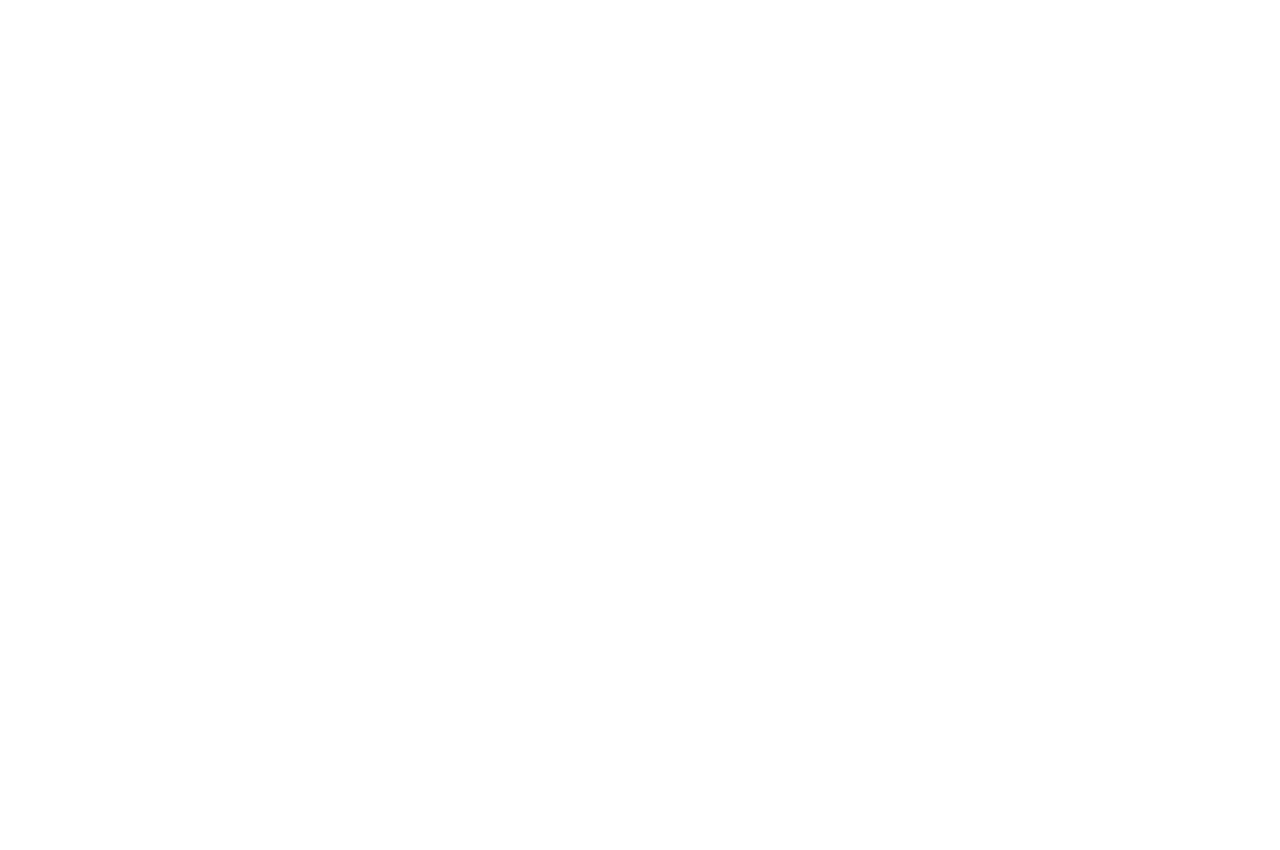
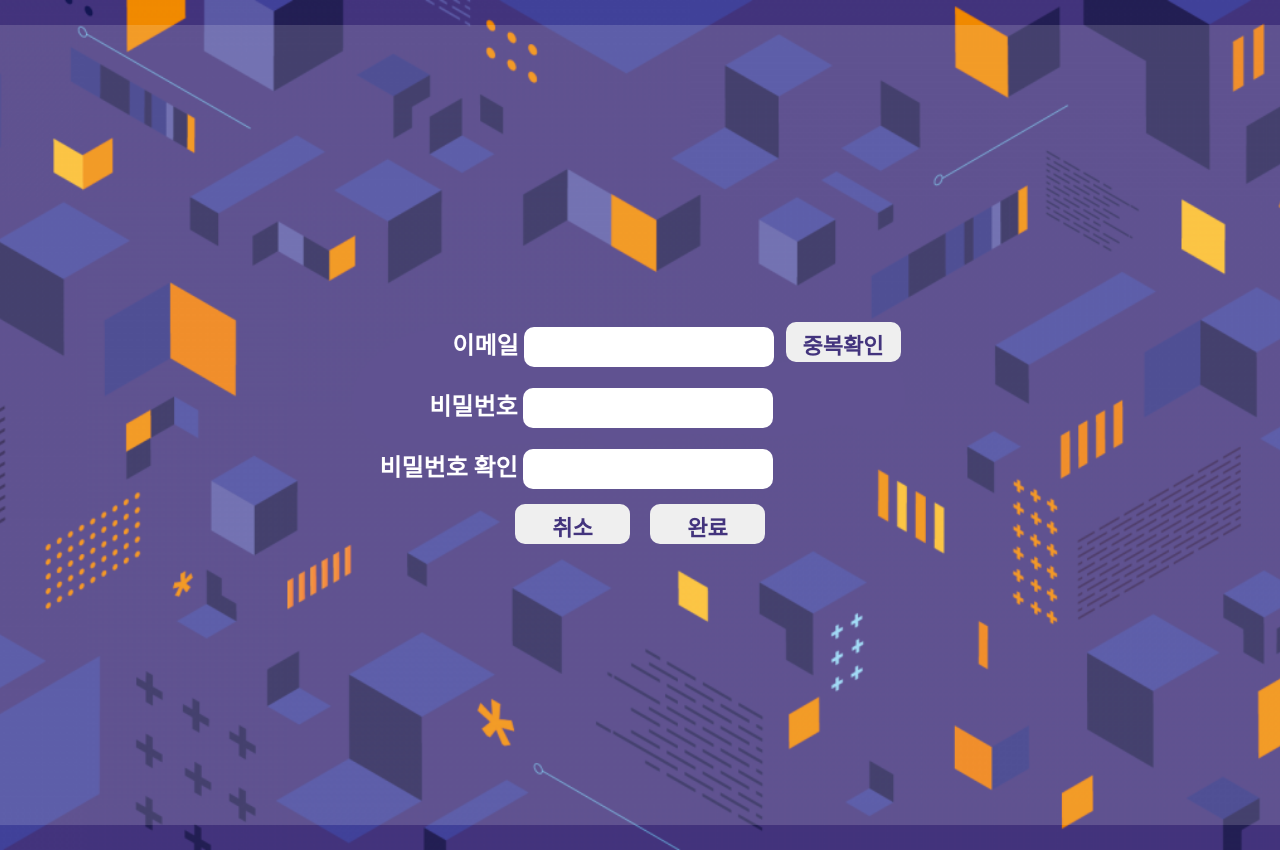
Before and after one commit to codestates-seb/seb45_pre_033, a React (Create React App) app in the folder client/: page / in a window 1280 px wide. Before the commit the page ends 800 px from the top, so only its background shows below. Built offline with nearby package versions, Linux system fonts and the light colour scheme; the HTML template or start-up script is replaced by a standard one.

Commit message:
회원가입 기본틀 완성

```diff
--- a/client/src/App.js
+++ b/client/src/App.js
@@ -1,10 +1,11 @@
 import React from 'react';
 import './App.css';
+import MainPage from './pages/MainPage';
 
 
 function App() {
   return (
-    <div></div>
+    <MainPage/>
   );
 }
 
--- a/client/src/components/SignUp.jsx
+++ b/client/src/components/SignUp.jsx
@@ -1,4 +1,4 @@
-import React from "react";
+import React,{useState} from "react";
 import styled from "styled-components";
 
 const SignUpContainer = styled.div`
@@ -9,8 +9,18 @@ const SignUpContainer = styled.div`
     flex-direction: column;
     align-items: center;
     justify-content: center;
+`
+const SignUpInputContainer = styled.div`
+    display: flex;
+    flex-direction: column;
+    align-items: end;
     gap: 20px;
 `
+const InputLabel = styled.label`
+  font-size: 24px;
+  font-weight: bold;
+  color: white;
+`;
 const SignUpInput=styled.input`
     height: 40px;
     width: 250px;
@@ -22,6 +32,20 @@ const SignUpInput=styled.input`
     margin-left: 5px;
     border: none;
     padding-left: 7px;
+    margin-right: 128px;
+`
+const SignUpInputEmail = styled.input`
+    height: 40px;
+    width: 250px;
+    background-color: white;
+    border-radius: 10px;
+    color: #43347d;
+    font-size: 22px;
+    font-weight: bold;
+    margin-left: 5px;
+    border: none;
+    padding-left: 7px;
+    margin-right: 12px;
 `
 const Button = styled.button`
   width: 115px;
@@ -37,11 +61,29 @@ const Button = styled.button`
     font-size: 23px;
   }
 `;
+const ButtonContainer = styled.div`
+    display: flex;
+    gap : 20px;
+`
 
 export default function SignUp() {
+    const [infor, setInfor] = useState({
+        email: ``,
+        password: ``,
+        passwordCheck:``
+    });
+
     return (
         <SignUpContainer>
-
+            <SignUpInputContainer>
+                <InputLabel>이메일<SignUpInputEmail type="text" value={infor.email} name="email" /><Button>중복확인</Button></InputLabel>
+                <InputLabel>비밀번호<SignUpInput type="password"value={infor.password} name="password"/></InputLabel>
+                <InputLabel>비밀번호 확인<SignUpInput type="password" value={infor.passwordCheck} name="passwordCheck"/></InputLabel>
+            </SignUpInputContainer>
+            <ButtonContainer>
+                <Button>취소</Button>
+                <Button>완료</Button>
+            </ButtonContainer>
         </SignUpContainer>
     )
 }
--- a/client/src/pages/MainPage.jsx
+++ b/client/src/pages/MainPage.jsx
@@ -22,7 +22,7 @@ const BodyContainer = styled.div`
 export default function MainPage() {
     return (
         <BodyContainer>
-            <Login/>
+            <SignUp/>
         </BodyContainer>
     )
 }
```
